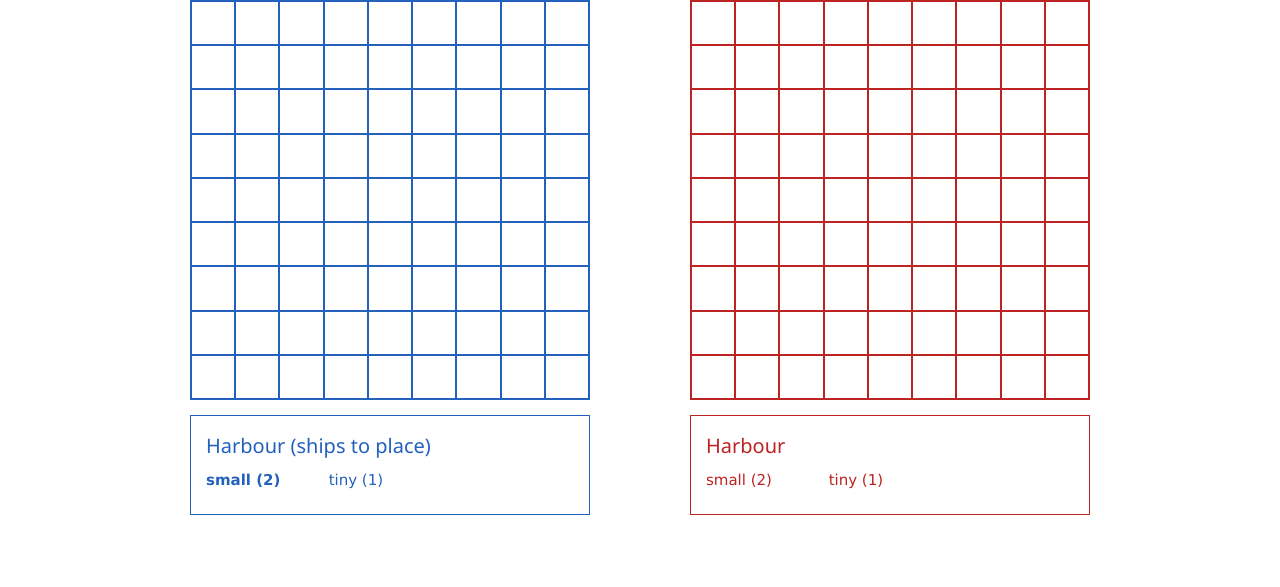
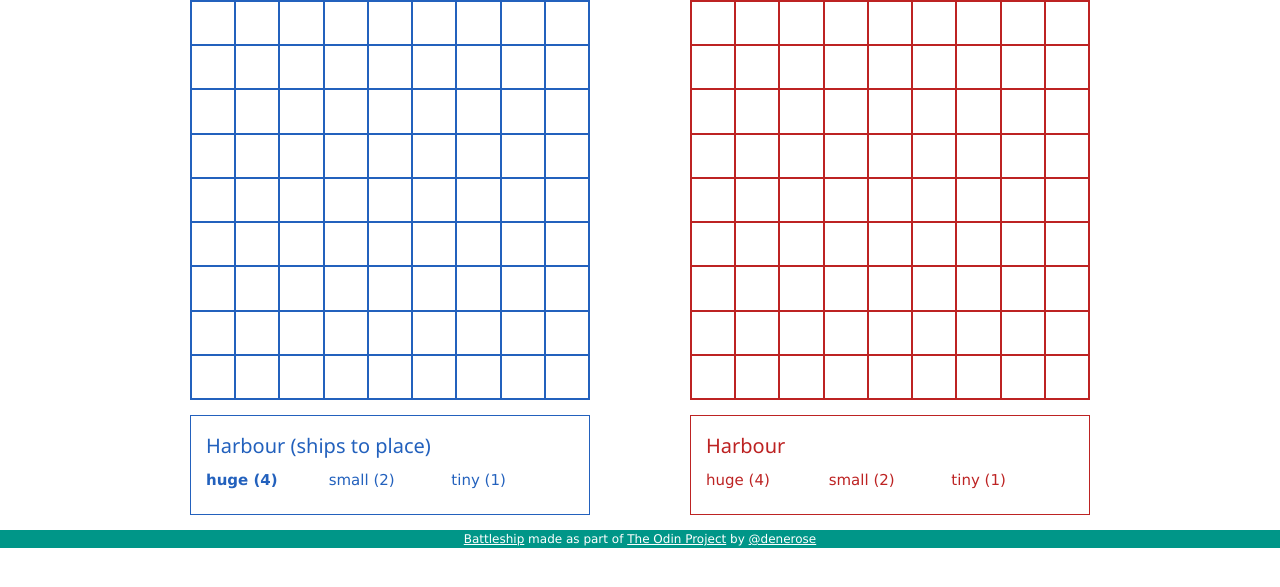
Before and after one commit to denerose/Battleship-Odin, a website with bundled scripts: page index.html in a window 1280 px wide. Shown: the part 139-726 px from the top of the page. Built offline with nearby package versions, Linux system fonts and the light colour scheme.

Commit message:
Fix skip ship placement bug

```diff
--- a/index.html
+++ b/index.html
@@ -32,8 +32,10 @@
         </div>
     </main>
 
-    <footer>
-
+    <footer class="w3-teal w3-center w3-small">
+        <a href="https://www.theodinproject.com/lessons/node-path-javascript-battleship">Battleship</a> made as part of
+        <a href="https://www.theodinproject.com/">The Odin Project</a> by <a
+            href="https://github.com/denerose">@denerose</a>
     </footer>
     <script type="module" src="dist/esm/index.js"></script>
 </body>
--- a/src/control.ts
+++ b/src/control.ts
@@ -113,6 +113,7 @@ export function refreshHarbours() {
 function shipShadow(owner: string, hoverTile: Tile) {
     const shipToPlace = game.getShipBeingPlaced() as shipProps
     const highlightArea: HTMLElement[] = []
+    if (hoverTile.occupied) { return }
     for (let index = 0; index < shipToPlace.size; index++) {
         const tileID = `${owner}-${hoverTile.x}-${hoverTile.y + index}`
         const tileToHighlight = document.getElementById(tileID)
--- a/src/player.ts
+++ b/src/player.ts
@@ -8,7 +8,7 @@ export class Player {
         public name: string,
         public human: boolean = true,
         public takingTurn = true,
-        public shipsAvailable: shipProps[] = [{ type: 'tiny', size: 1 }, { type: 'small', size: 2 }],
+        public shipsAvailable: shipProps[] = [{ type: 'tiny', size: 1 }, { type: 'small', size: 2 }, { type: 'huge', size: 4 }],
         public board = new GameBoard(9),
         public placingShips = true,
     ) {
@@ -42,8 +42,9 @@ export class Player {
             const shipToPlace = this.shipBeingPlaced
             const target = this.board.findTile(x, y)
             if (target && shipToPlace && !target.occupied) {
-                this.board.placeShip(shipToPlace.type, shipToPlace.size, target)
-                this.shipsAvailable.pop()
+                if (this.board.placeShip(shipToPlace.type, shipToPlace.size, target)) {
+                    this.shipsAvailable.pop()
+                }
                 if (this.shipsAvailable.length === 0) {
                     this.shipBeingPlaced = undefined
                     this.placingShips = false
```
Also changed, not shown: dist/esm/index.js.
